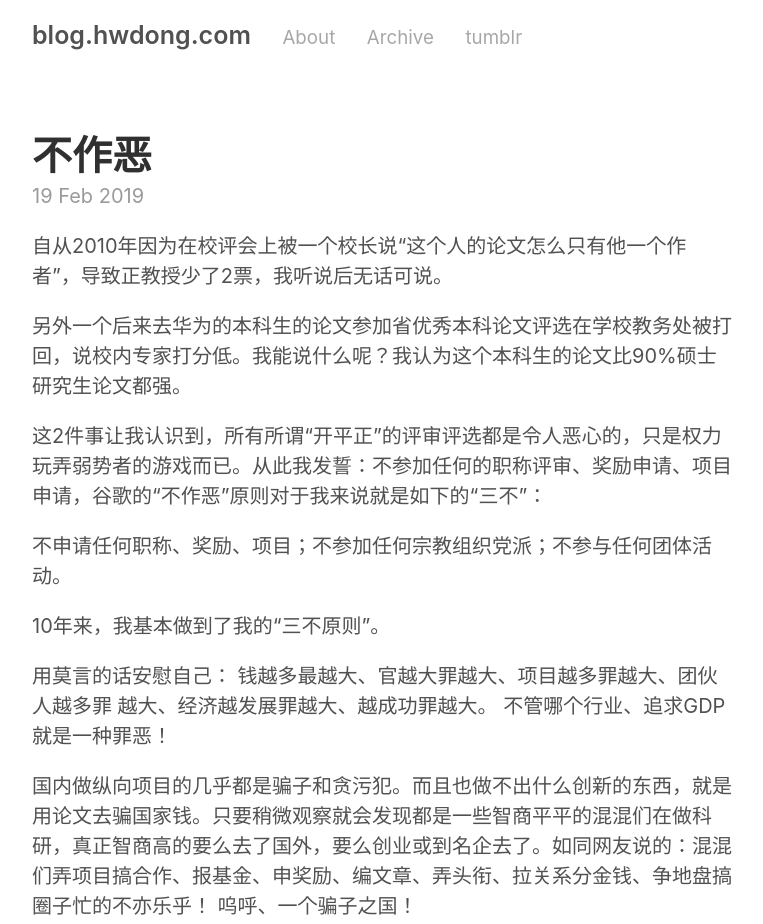
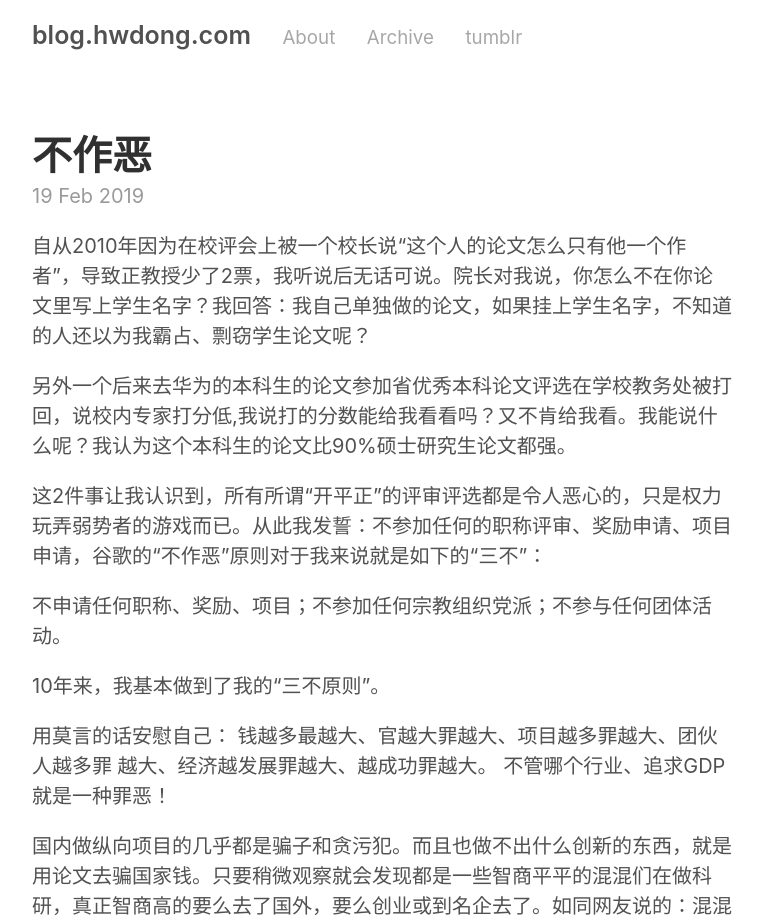
Before and after one commit to hwdong/hwdong-old.github.io, a Jekyll site: the page built from _posts/2019-02-19-不做恶.md, in a window 1280 px wide. Shown: the top 924 px of the page, without its empty margins (258-1021 px from the left). Built offline with Jekyll 4.4.1, drawn with Linux system fonts in a browser that asks for light colours; comment, search, counter and statistics services are not loaded.

Commit message:
Update 2019-02-19-不做恶.md

```diff
--- a/_posts/2019-02-19-不做恶.md
+++ b/_posts/2019-02-19-不做恶.md
@@ -8,11 +8,11 @@ tags:
 ---
 
 
-自从2010年因为在校评会上被一个校长说“这个人的论文怎么只有他一个作者”，导致正教授少了2票，我听说后无话可说。
+自从2010年因为在校评会上被一个校长说“这个人的论文怎么只有他一个作者”，导致正教授少了2票，我听说后无话可说。院长对我说，你怎么不在你论文里写上学生名字？我回答：我自己单独做的论文，如果挂上学生名字，不知道的人还以为我霸占、剽窃学生论文呢？
 
 <!--more-->
 
-另外一个后来去华为的本科生的论文参加省优秀本科论文评选在学校教务处被打回，说校内专家打分低。我能说什么呢？我认为这个本科生的论文比90%硕士研究生论文都强。
+另外一个后来去华为的本科生的论文参加省优秀本科论文评选在学校教务处被打回，说校内专家打分低,我说打的分数能给我看看吗？又不肯给我看。我能说什么呢？我认为这个本科生的论文比90%硕士研究生论文都强。
 
  这2件事让我认识到，所有所谓“开平正”的评审评选都是令人恶心的，只是权力玩弄弱势者的游戏而已。从此我发誓：不参加任何的职称评审、奖励申请、项目申请，谷歌的“不作恶”原则对于我来说就是如下的“三不”：
 
```
